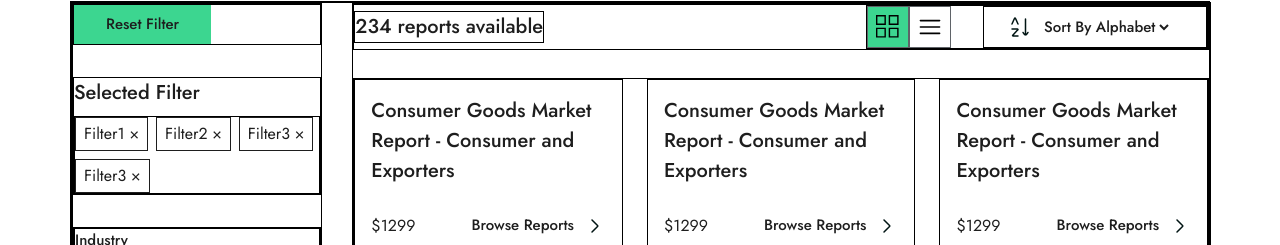
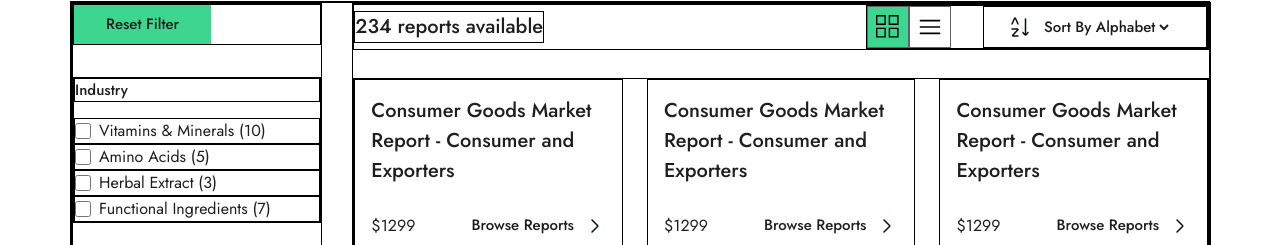
Before and after one commit to Amarjit-Gupta/dev-project, a React (Vite) app in the folder project/: page /report in a window 1280 px wide. Shown: the part 635-880 px from the top of the page. Built offline with nearby package versions, Linux system fonts and the light colour scheme.

Commit message:
first-commit

```diff
--- a/project/src/components/FilterCategory.jsx
+++ b/project/src/components/FilterCategory.jsx
@@ -16,7 +16,8 @@ const FilterCategory = () => {
                 <button className="px-8 py-2 text-primary text-15 font-medium bg-brand">Reset Filter</button>
             </div>
 
-            <div className="border">
+            {/* select filter */}
+            {/* <div className="border">
                 <h1 className="text-primary text-20 font-medium">Selected Filter</h1>
                 <div className="border mt-2 flex flex-wrap gap-2">
                     <div className="border px-2 py-1 text-primary text-12 font-regular">Filter1 <span>&times;</span></div>
@@ -26,7 +27,7 @@ const FilterCategory = () => {
                     <div className="border px-2 py-1 text-primary text-12 font-regular">Filter3 <span>&times;</span></div>
                     <div className="border px-2 py-1 text-primary text-12 font-regular">Filter3 <span>&times;</span></div>
                 </div>
-            </div>
+            </div> */}
 
             <div className="border flex flex-col gap-2">
                 {/* <div className="border">
```
